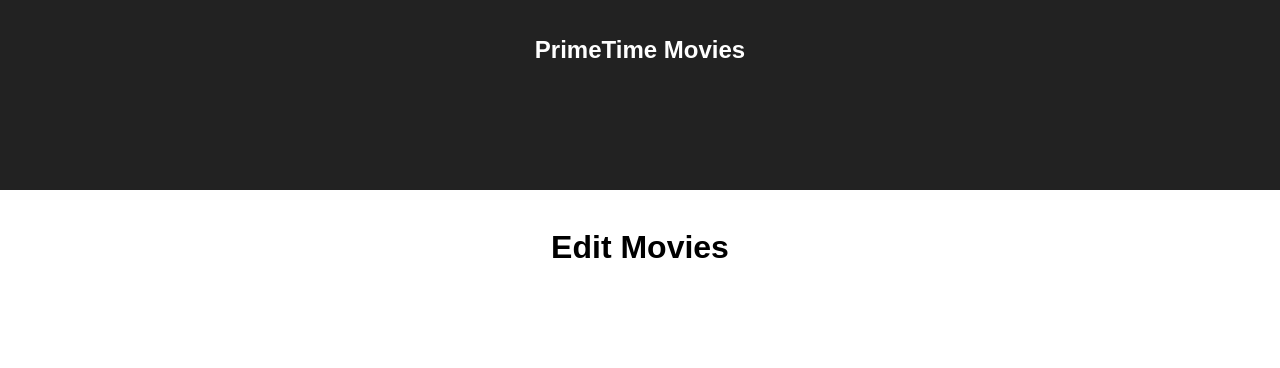
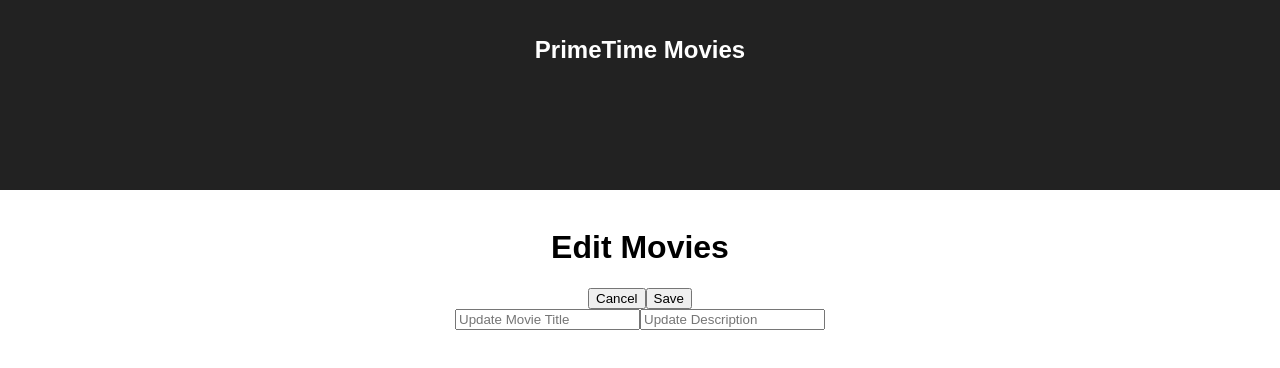
Before and after one commit to cwistuba/movie-sagas, a React (Create React App) app: page /edit/1 in a window 1280 px wide. Shown: the top 368 px of the page. Built offline with nearby package versions, Linux system fonts and the light colour scheme.

Commit message:
rendered the edit changes

```diff
--- a/src/components/Details_Page/Details_Page.js
+++ b/src/components/Details_Page/Details_Page.js
@@ -3,7 +3,7 @@ import { connect } from "react-redux";
 
 class Details_Page extends Component {
   componentDidMount() {
-    this.props.dispatch({ type: "GET_MOVIES" });
+    this.props.dispatch({ type: "GET_MOVIE" });
   }
   clickBack = (event) => {
     this.props.history.push(`/`);
--- a/src/components/Edit_Page/Edit_Page.js
+++ b/src/components/Edit_Page/Edit_Page.js
@@ -1,13 +1,63 @@
 import React, { Component } from "react";
+import { connect } from "react-redux";
 
 class Edit_Page extends Component {
+  state = {
+    movieEdit: {
+      title: "",
+      description: "",
+    },
+  };
+  componentDidMount() {
+    this.props.dispatch({ type: "GET_MOVIES" });
+  }
+
+  changeInput = (input) => (event) => {
+    this.setState({
+      movieEdit: {
+        ...this.state.movieEdit,
+        [input]: event.target.value,
+      },
+    });
+  };
+
+  clickCancel = (event) => {
+    this.props.history.push(`/details/${this.props.match.params.id}`);
+  };
+
+  clickSave = (id) => (event) => {
+    this.props.dispatch({
+      type: "UPDATE_DESCRIPTION",
+      payload: { id: id, update: this.state.movieEdit },
+    });
+    this.props.history.push(`/details/${this.props.match.params.id}`);
+  };
+
   render() {
+    const id = Number(this.props.match.params.id);
+
     return (
       <div>
         <h1>Edit Movies</h1>
+        <div>
+          <button onClick={this.clickCancel}>Cancel</button>
+          <button onClick={this.clickSave(id)}>Save</button>
+          <br />
+          <input
+            type="text"
+            placeholder="Update Movie Title"
+            onChange={this.changeInput("title")}
+          />
+          <input
+            type="text"
+            placeholder="Update Description"
+            onChange={this.changeInput("description")}
+          />
+        </div>
       </div>
     );
   }
 }
 
-export default Edit_Page;
+const mapStoreToProps = (store) => ({ store });
+export default connect(mapStoreToProps)(Edit_Page);
--- a/src/index.js
+++ b/src/index.js
@@ -47,9 +47,18 @@ function* getMovies(action) {
   }
 }
 
+function* updateDescription(action) {
+  try {
+    yield axios.put(`/api/update/${action.payload.id}`, action.payload.update);
+  } catch (error) {
+    console.warn("Error with updating description:", error);
+  }
+}
+
 // Create the rootSaga generator function
 function* rootSaga() {
   yield takeEvery("GET_MOVIE", getMovies);
+  yield takeEvery("UPDATE_DESCRIPTION", updateDescription);
 }
 
 // Create sagaMiddleware
```
Also changed, not shown: 1 other file (tests, documents, lock files or other folders).
